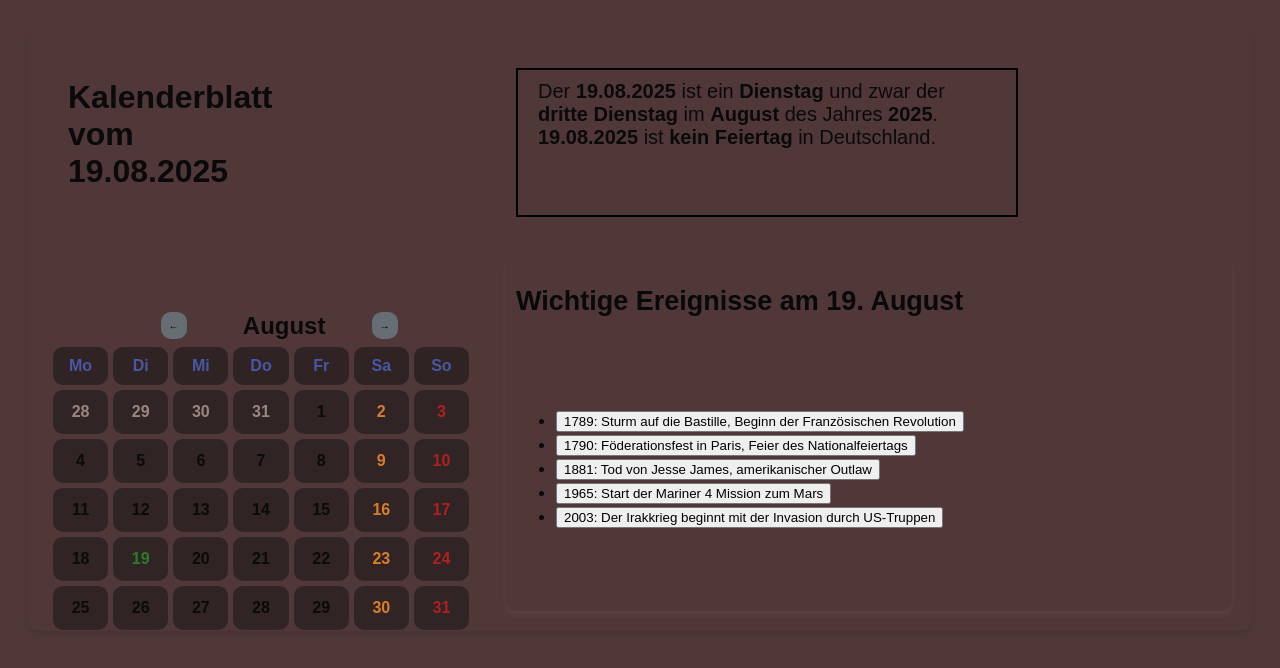
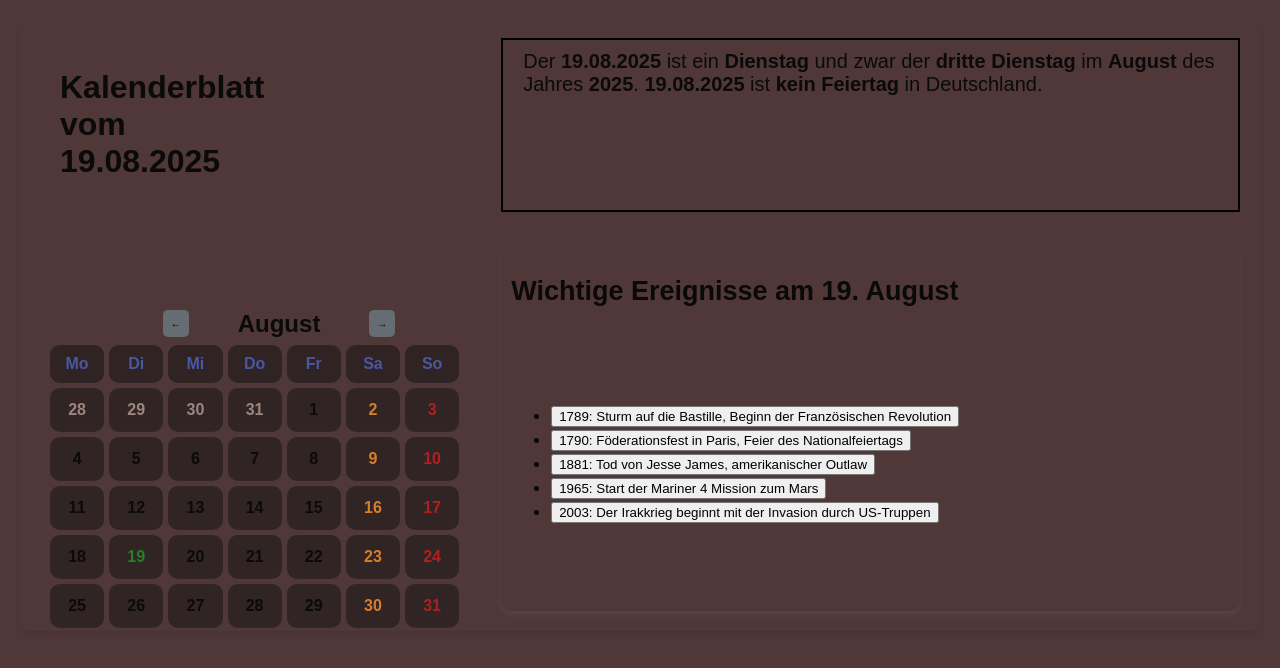
Before and after one commit to arina-cdemy/kalender.js, a plain HTML site: page index.html in a window 1280 px wide. Drawn offline with Linux system fonts and the light colour scheme; no server answers.

Commit message:
refactor: adjust border sizes, overflow properties, and grid layout for improved styling

```diff
--- a/kalender.css
+++ b/kalender.css
@@ -6,7 +6,7 @@ body {
   font-family: "Arial", sans-serif;
   background-color: rgb(80, 56, 56);
   color: rgb(11, 10, 10);
-  border: 20px solid rgba(34, 30, 30, 0);
+  border: 10px solid rgba(34, 30, 30, 0);
   box-sizing: border-box;
 }
 
@@ -50,6 +50,7 @@ span {
   grid-column: 1/3;
   grid-row: 2/3;
   transform: translateY(30%);
+  border: 5px solid rgba(0, 0, 0, 0);
 
 }
 
@@ -68,10 +69,11 @@ span {
   margin-right: 0;
   margin-bottom: 0;
   position: relative;
-  overflow: hidden;
+  overflow:; scroll;
   box-sizing: border-box;
   padding: clamp(10px, 2vw, 20px); /* Responsive padding */
   font-size: clamp(16px, 4vw, 24px);
+
 }
 
 /*.calendar-header { border: 2px solid red !important; }
@@ -84,9 +86,9 @@ span {
   padding: 8px;
   font-size: 10px;
   cursor: pointer;
-  border-radius: 10px;
+  border-radius: 5px;
   justify-content: space-evenly;
-  margin-right: 10px;
+
 }
 
 .seitenkopf {
@@ -99,21 +101,18 @@ span {
 }
 
 .introtext {
-  grid-column: 3/6;
+  grid-column: 3/8;
   grid-row: 1/2;
   border-radius: 0px;
   padding: 10px 20px;
-  font-size: 20;
-  margin-bottom: 5px;
-  margin-top: 20px;
-  margin-left: 10px;
+  font-size: 20px;
   border: 2px solid black;
 }
 .list-container {
   display: grid;
   grid-row: 2/5;
   grid-column: 3/8;
-  padding: 0px;
+  padding: 10px 20px;
   text-align: left;
   border-radius: 10px;
   list-style: none;
@@ -124,7 +123,7 @@ span {
   margin-bottom: 0px;
   margin-top: 0px;
   box-shadow: 0 4px 6px rgba(194, 170, 170, 0.1);
-
+  overflow: hidden
 }
 
 .date-grid,
```
